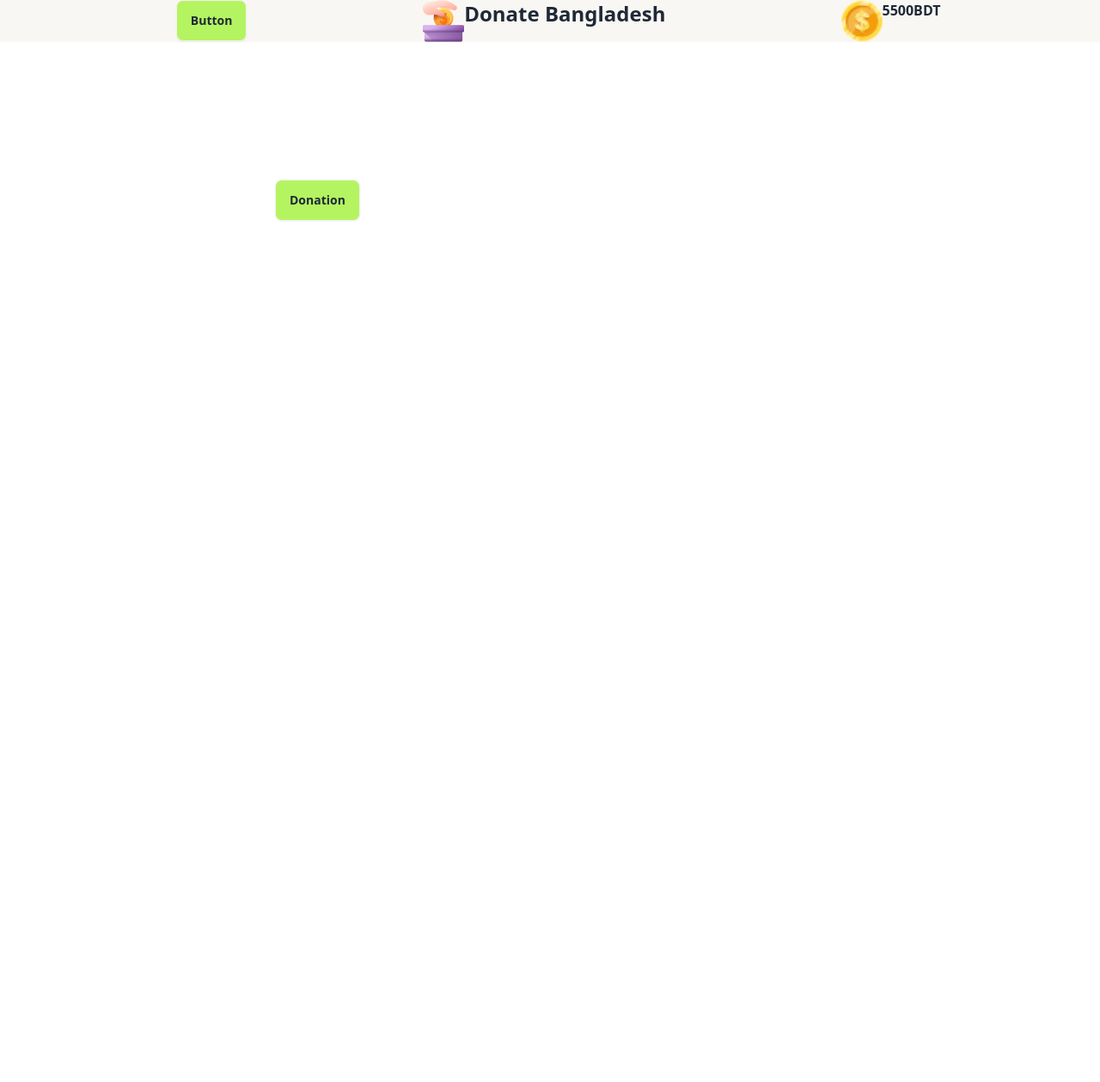
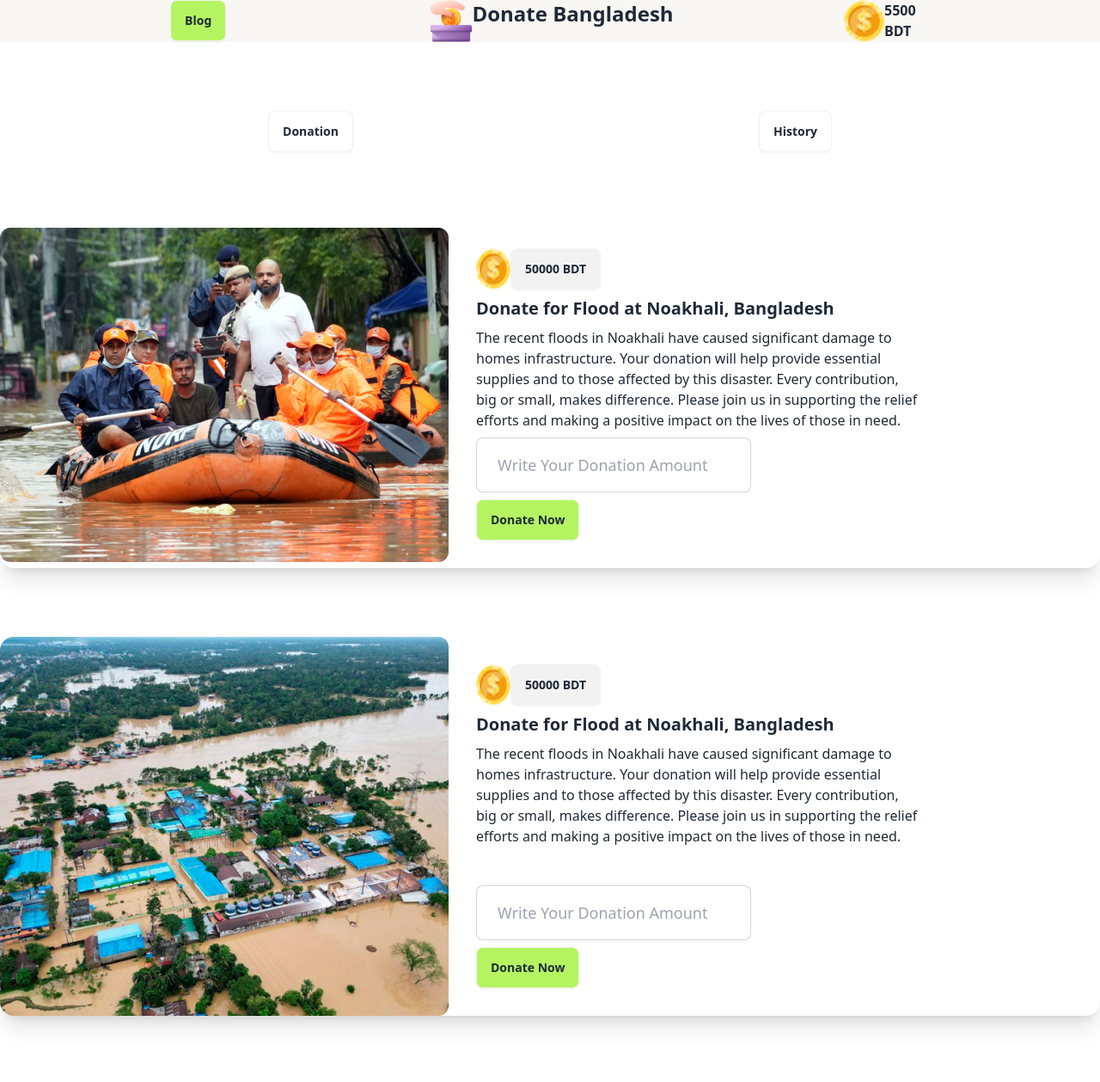
Before and after one commit to EazRumel/Donate-Bangladesh, a plain HTML site: page home.html in a window 1280 px wide. Shown: the top 1259 px of the page at 86% size. Before the commit the page ends 800 px from the top, so only its background shows below. Drawn offline with nearby package versions, Linux system fonts and the light colour scheme.

Commit message:
first update of the page

```diff
--- a/home.html
+++ b/home.html
@@ -12,29 +12,143 @@
     <script src="https://cdn.tailwindcss.com"></script>
   </head>
   <body>
-    <header class="static">
+    <header class="sticky">
       <nav class="flex justify-evenly bg-[#F9F7F3]">
         <button
           class="btn bg-[#B4F461] hover:bg-[#b4f461bb] click:bg-[#b4f461bb]"
         >
-          Button
+          Blog
         </button>
-        <div class="flex">
+        <div class="flex ml-10">
           <img src="assets/logo.png" alt="" />
-          <h2 class="font-bold lg:text-2xl">Donate Bangladesh</h2>
+          <h2 class="lg:font-bold lg:text-2xl">Donate Bangladesh</h2>
         </div>
         <div class="flex">
           <img src="assets/coin.png" alt="" />
-          <h4 id="account-balance" class="font-semibold text-base">5500BDT</h4>
+          <h4 id="account-balance" class="font-semibold text-base">5500 BDT</h4>
         </div>
       </nav>
-      <div class="ml-80 flex mt-40">
-        <button
-          class="btn bg-[#B4F461] hover:bg-[#b4f461bb] active:bg-[#b4f461bb]"
-        >
-          Donation
-        </button>
+      <!--main div of the two buttons-->
+      <div class="mx-auto flex justify-evenly mt-20">
+        <div>
+          <button
+            class="btn bg-[#fff] hover:bg-[#b4f461bb] active:bg-[#b4f461bb] click:bg-[#B4F461]"
+          >
+            Donation
+          </button>
+        </div>
+        <div class="lg:ml-40 flex">
+          <button
+            class="btn bg-[#fff] hover:bg-[#b4f461bb] active:bg-[#b4f461bb]"
+          >
+            History
+          </button>
+        </div>
       </div>
     </header>
+    <main>
+      <!--first card-->
+      <div class="card card-side bg-base-100 shadow-xl mt-20">
+        <figure>
+          <img src="assets/noakhali.png" alt="Movie" />
+        </figure>
+        <div class="card-body">
+          <div class="flex">
+            <img class="w-10" src="assets/coin.png" alt="">
+          <button class="btn">50000 BDT</button>
+          </div>
+          <h2 class="card-title">Donate for Flood at Noakhali, Bangladesh</h2>
+          <p>
+            The recent floods in Noakhali have caused significant damage to<br />
+            homes infrastructure. Your donation will help provide essential<br />
+            supplies and to those affected by this disaster. Every
+            contribution,<br />
+            big or small, makes difference. Please join us in supporting the
+            relief<br />
+            efforts and making a positive impact on the lives of those in need.
+          </p>
+          <input
+            type="text"
+            placeholder="Write Your Donation Amount"
+            class="input input-bordered input-lg w-full max-w-xs"
+          />
+          <div class="card-actions">
+            <button
+              class="btn bg-[#B4F461] hover:bg-[#b4f461bb] click:bg-[#b4f461bb] lg:mr-80"
+            >
+              Donate Now
+            </button>
+          </div>
+        </div>
+      </div>
+      <!--second card-->
+      <div class="card card-side bg-base-100 shadow-xl mt-20"><figure>
+        <img src="assets/feni.png" alt="Movie" />
+      </figure>
+      <div class="card-body">
+        <div class="flex">
+          <img class="w-10" src="assets/coin.png" alt="">
+        <button class="btn">50000 BDT</button>
+        </div>
+        <h2 class="card-title">Donate for Flood at Noakhali, Bangladesh</h2>
+        <p>
+          The recent floods in Noakhali have caused significant damage to<br />
+          homes infrastructure. Your donation will help provide essential<br />
+          supplies and to those affected by this disaster. Every
+          contribution,<br />
+          big or small, makes difference. Please join us in supporting the
+          relief<br />
+          efforts and making a positive impact on the lives of those in need.
+        </p>
+        <input
+          type="text"
+          placeholder="Write Your Donation Amount"
+          class="input input-bordered input-lg w-full max-w-xs"
+        />
+        <div class="card-actions">
+          <button
+            class="btn bg-[#B4F461] hover:bg-[#b4f461bb] click:bg-[#b4f461bb] lg:mr-80"
+          >
+            Donate Now
+          </button>
+        </div>
+      </div>
+    </div>
+  </div>
+      <!--third card-->
+      <div class="card card-side bg-base-100 shadow-xl mt-20"><figure>
+        <img src="assets/quota-protest.png" alt="Movie" />
+      </figure>
+      <div class="card-body">
+        <div class="flex">
+          <img class="w-10" src="assets/coin.png" alt="">
+        <button class="btn">50000 BDT</button>
+        </div>
+        <h2 class="card-title">Donate for Flood at Noakhali, Bangladesh</h2>
+        <p>
+          The recent floods in Noakhali have caused significant damage to<br />
+          homes infrastructure. Your donation will help provide essential<br />
+          supplies and to those affected by this disaster. Every
+          contribution,<br />
+          big or small, makes difference. Please join us in supporting the
+          relief<br />
+          efforts and making a positive impact on the lives of those in need.
+        </p>
+        <input
+          type="text"
+          placeholder="Write Your Donation Amount"
+          class="input input-bordered input-lg w-full max-w-xs"
+        />
+        <div class="card-actions">
+          <button
+            class="btn bg-[#B4F461] hover:bg-[#b4f461bb] click:bg-[#b4f461bb] lg:mr-80"
+          >
+            Donate Now
+          </button>
+        </div>
+      </div>
+    </div>
+  </div>
+    </main>
   </body>
 </html>
```
